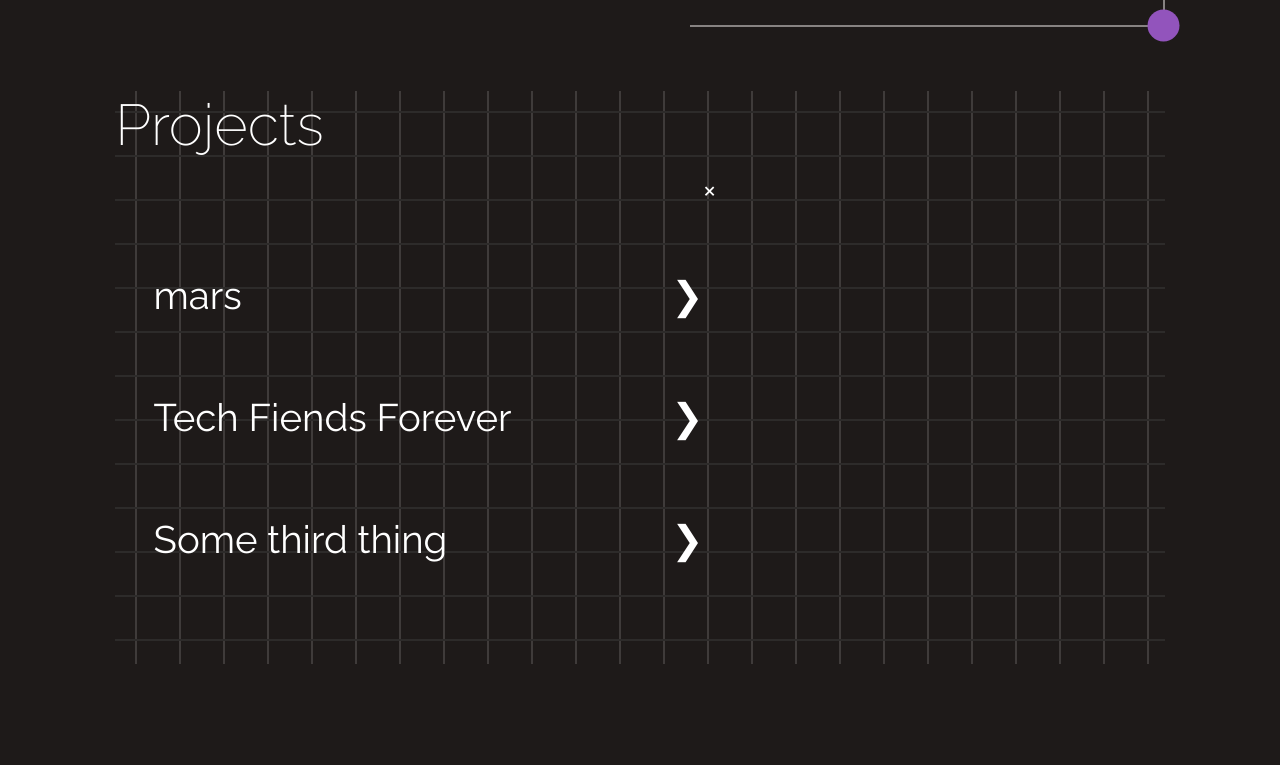
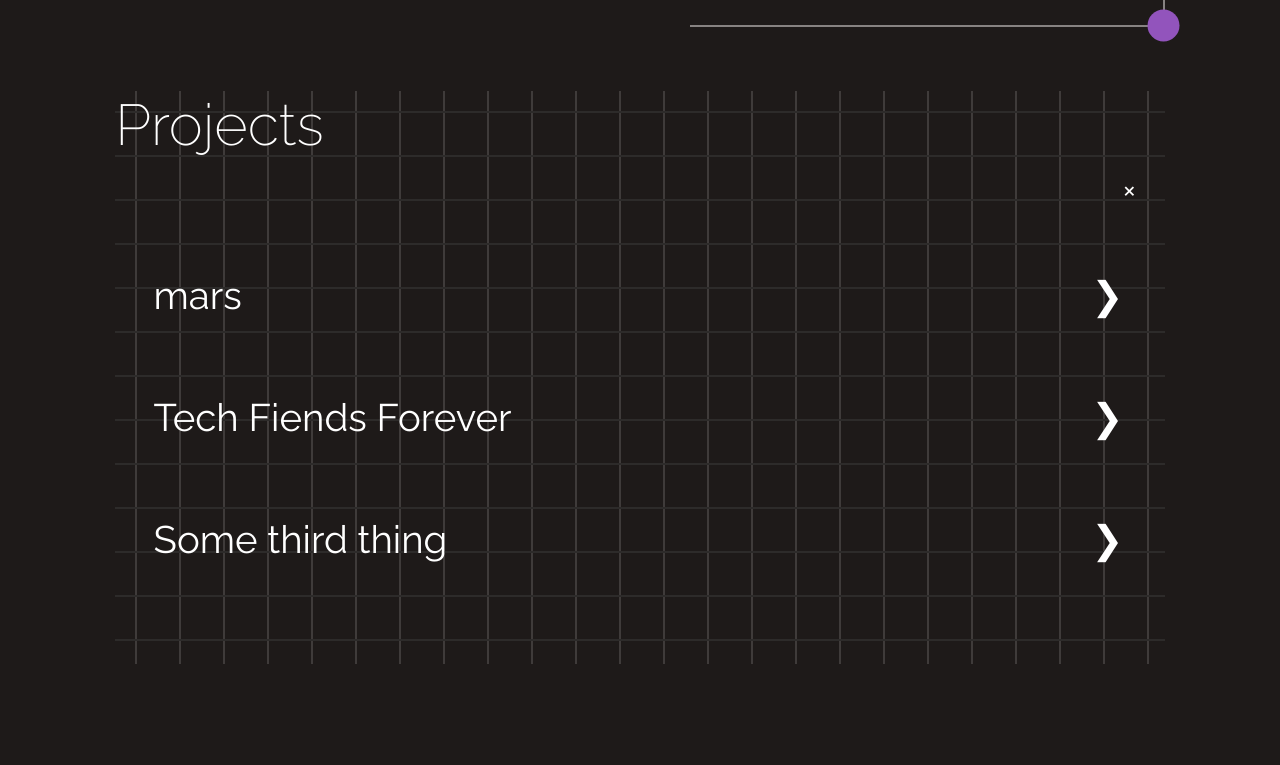
Before and after one commit to roesnera/mars-port-design, a React (Vite) app: page / in a window 1280 px wide. Shown: the part 543-1308 px from the top of the page. Built offline with nearby package versions, Linux system fonts and the light colour scheme.

Commit message:
fixes overflow and span of project tabs

```diff
--- a/src/Projects/Projects.css
+++ b/src/Projects/Projects.css
@@ -10,6 +10,7 @@
     display: grid;
     grid-template-columns: [start] 60% [median] auto [end];
     grid-template-rows: 3.3rem auto;
+    overflow: visible;
 }
 
 .projects-heading, .project {
@@ -32,15 +33,16 @@ input[type="radio"] {
 
 .tabs {
     border-radius: 8px;
-    overflow: hidden;
+    /* overflow: hidden; */
     grid-row: start;
+    grid-column: start/ end;
     /* box-shadow: 0 4px 4px -2px rgba(0, 0, 0, 0.5); */
   }
 
   .tab {
     width: 100%;
     color: white;
-    overflow: hidden;
+    /* overflow: hidden; */
   }
   .tab-label {
     display: flex;
@@ -53,7 +55,7 @@ input[type="radio"] {
     /* Icon */
   }
   .tab-label:hover {
-    transform: scale(1.1);
+    transform: scale(1.05);
   }
   .tab-label::after {
     content: "❯";
@@ -81,7 +83,7 @@ input[type="radio"] {
     transition-duration: .2s;
   }
   .tab-close:hover {
-    transform: scale(1.1);
+    transform: scale(1.05);
     background: transparent;
   }
 
--- a/src/Projects/Projects.jsx
+++ b/src/Projects/Projects.jsx
@@ -24,7 +24,7 @@ export default function Projects() {
   return <section className='projects-section up-from-down' animation={animation}>
     <h2 className='projects-heading'>Projects</h2>
     {clicked ? <ProjectTile title={selected}/> : null}
-    <div className="projects-col tabs">
+    <div className="tabs">
       <div className="tab">
         <input type="radio" name="rd" id="rd4" />
         <label htmlFor="rd4" className='tab-close'>&times;</label>
```
